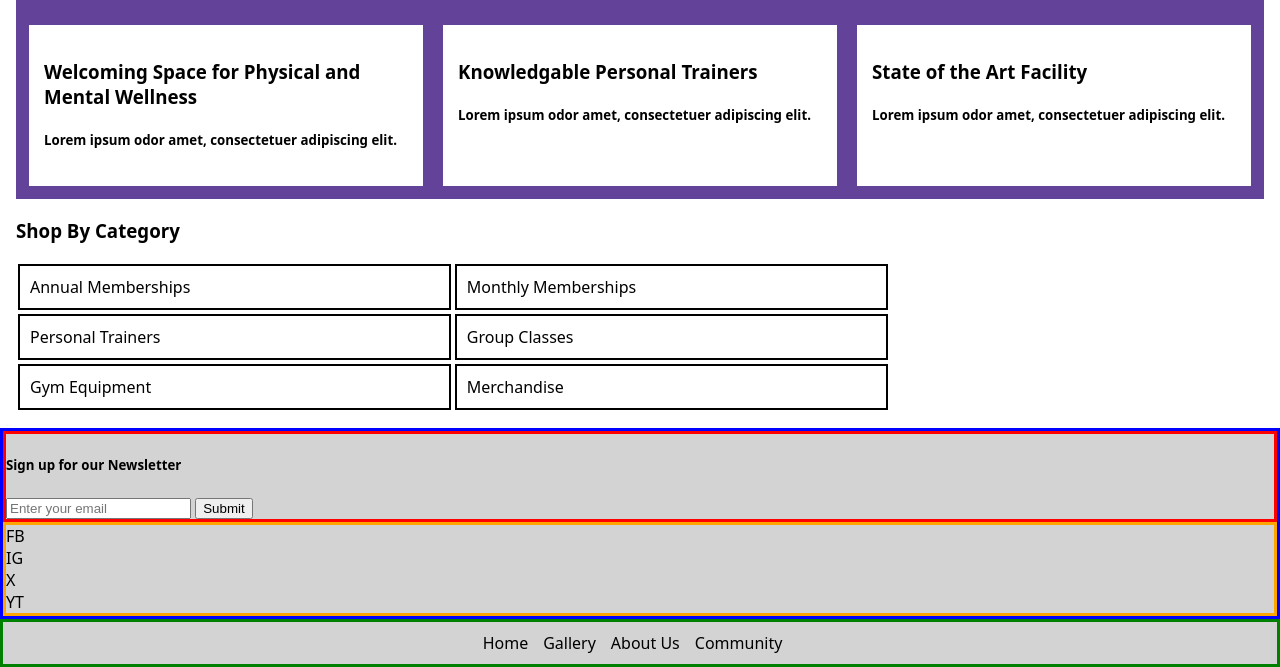
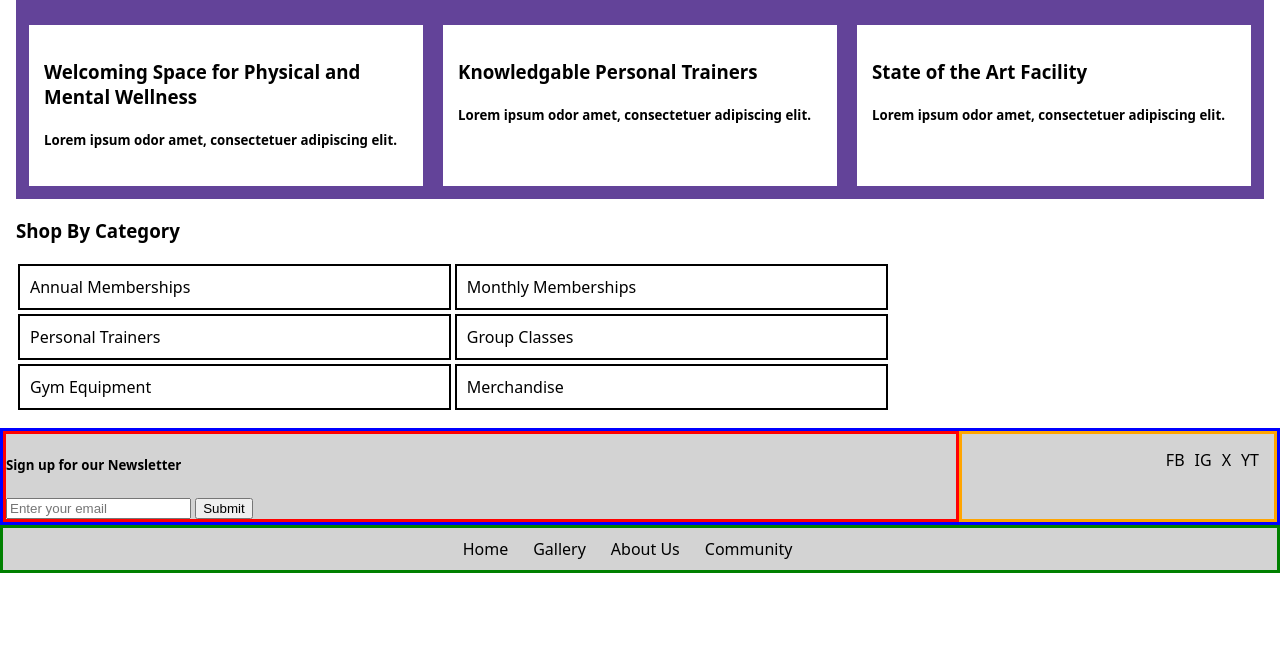
Before and after one commit to Jdtacke/CS1005Touchstone, a website: page index.html in a window 1280 px wide. Shown: the part 466-1133 px from the top of the page. After the commit the page ends 1039 px from the top, so only its background shows below. Drawn offline with Linux system fonts and the light colour scheme.

Commit message:
css changes to home page 8:08am

```diff
--- a/styles.css
+++ b/styles.css
@@ -48,6 +48,8 @@ h1 {
 footer {
   background-color: #d3d3d3;
   border: solid blue;
+  display: flex;
+  width: 100%;
 }
 
 .valueprop {
@@ -106,10 +108,15 @@ h1 {
 
 .newsletter_container {
   border: solid red;
+  width: 75%;
 }
 
 .social_links_container {
   border: solid orange;
+  width: 25%;
+  display: flex;
+  justify-content: right;
+  padding: 10px;
 }
 
 .links_container {
@@ -120,6 +127,10 @@ h1 {
   padding: 10px;
 }
 
+.social_media {
+  margin: 5px;
+}
+
 .footer_links {
-  padding-right: 15px;
+  padding-right: 25px;
 }
```
Also changed, not shown: index.html (+0 -1 lines).
